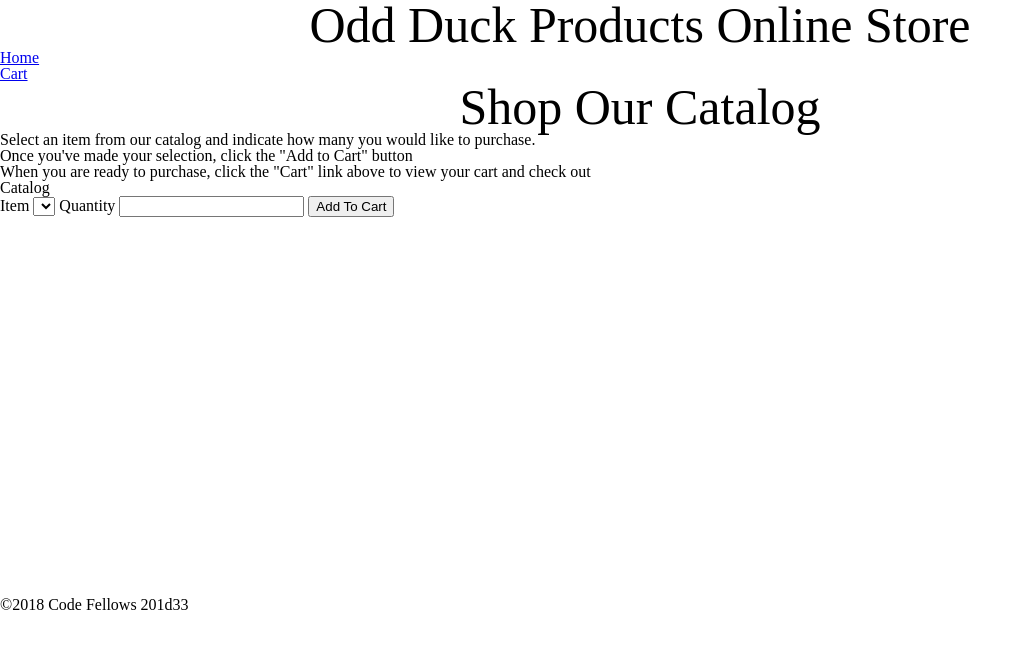
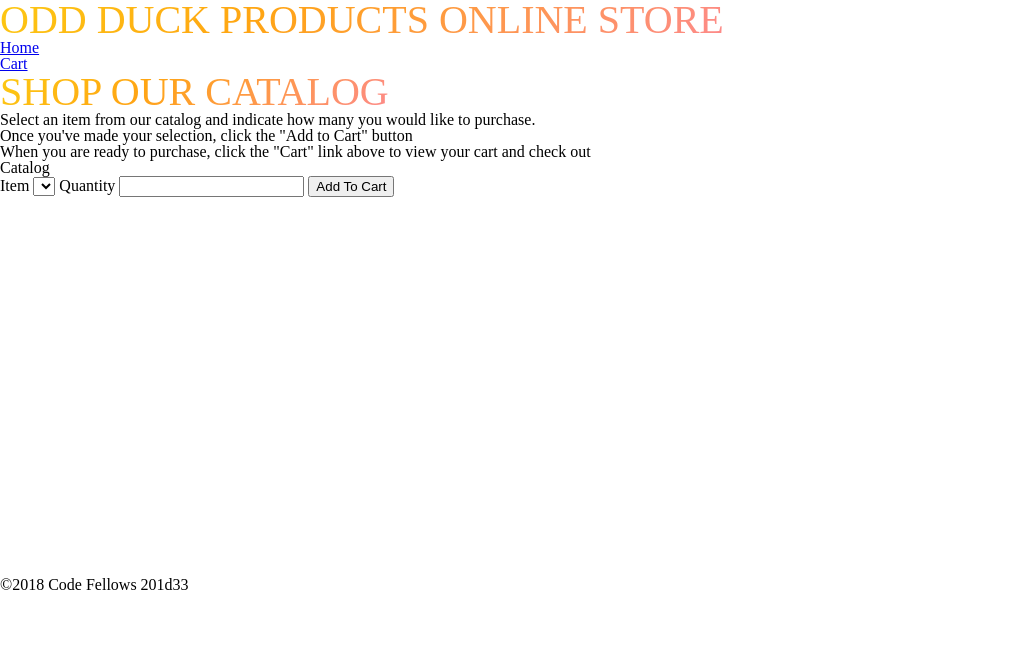
Before and after one commit to starlit-nox/lab-14, a plain HTML site: page index.html in a window 1280 px wide. Shown: the whole page, without its empty margins (0-1032 px from the left). Drawn offline with Linux system fonts and the light colour scheme.

Commit message:
Update style.css
Added h1 Animated

```diff
--- a/css/style.css
+++ b/css/style.css
@@ -1,23 +1,42 @@
 /* TODO: Make it awesome */
 
-header h1 {
-    color: black;
-    text-align: center;
-  }
 
 footer {
     margin-top: 380px;
 }
 
 h1 {
-font-size: 50px;
+    font-size: 50px;
 }
 
 
-  #fred {
+#fred {
     border: 30cm solid red;
-  }
+}
 
-  h1 {
-    margin: auto;
-  }
+header h1 {
+    text-align: center;
+    text-transform: uppercase;
+    background-image: linear-gradient(-225deg,
+            #85bd57 0%,
+            #faee13 29%,
+            #ffa513 67%,
+            #fd8a8a 100%);
+    background-size: auto auto;
+    background-clip: border-box;
+    background-size: 200% auto;
+    color: #fff;
+    background-clip: text;
+    text-fill-color: transparent;
+    -webkit-background-clip: text;
+    -webkit-text-fill-color: transparent;
+    animation: textclip 2s linear infinite;
+    display: inline-block;
+    font-size: 40px;
+}
+
+@keyframes textclip {
+    to {
+        background-position: 200% center;
+    }
+}
```
